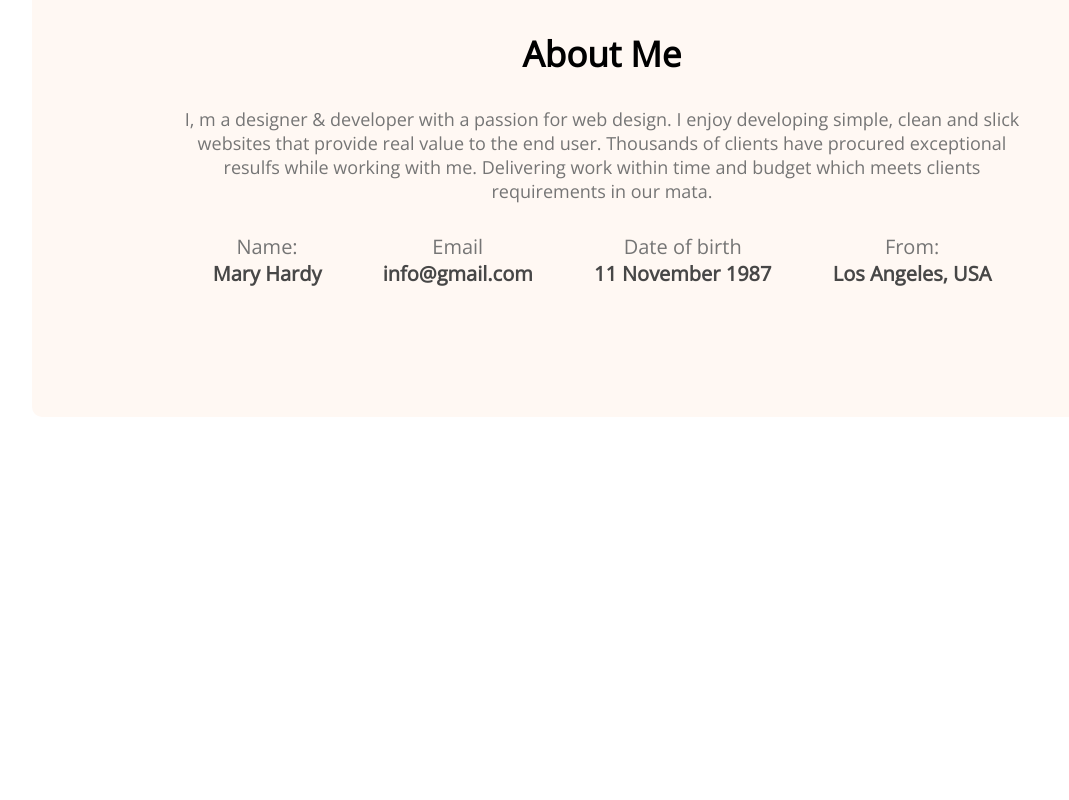
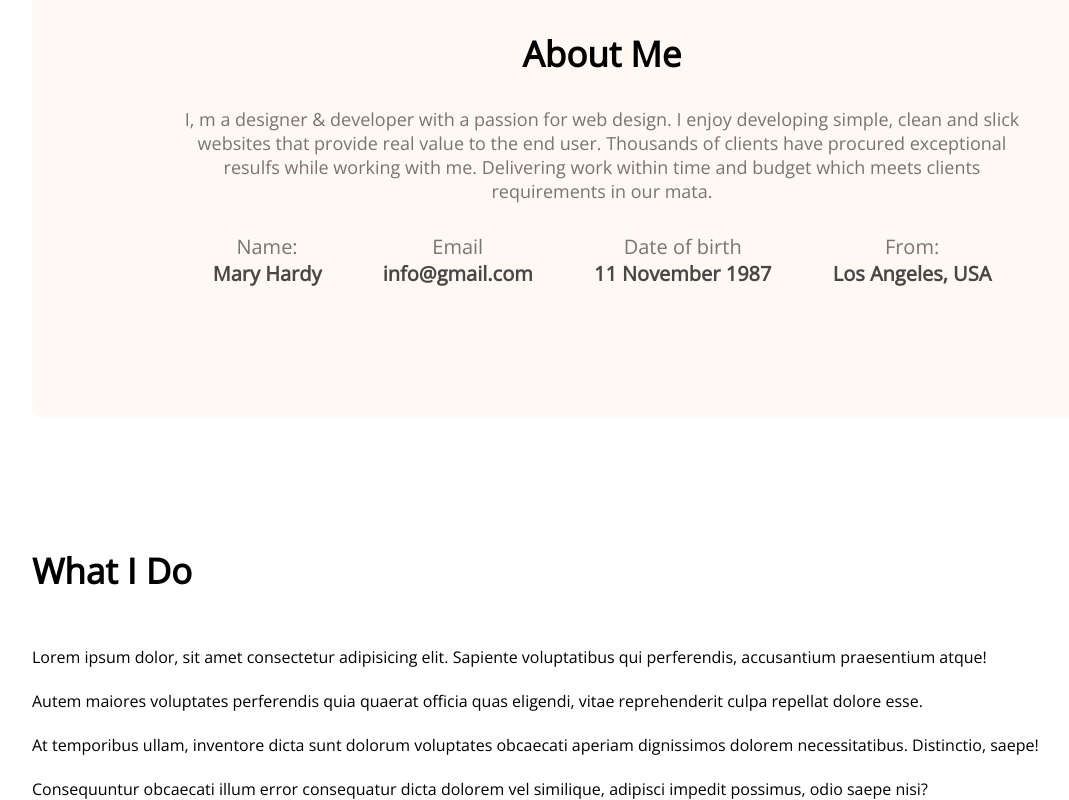
Before and after one commit to islamajbul/developer-portfolio, a plain HTML site: page index.html in a window 1280 px wide. Shown: the part 1070-1870 px from the top of the page, without its empty margins (38-1107 px from the left). Before the commit the page ends 1487 px from the top, so only its background shows below. Drawn offline with nearby package versions, Linux system fonts and the light colour scheme.

Commit message:
5-5 done

```diff
--- a/index.html
+++ b/index.html
@@ -55,6 +55,33 @@
                 </div>
             </div>
         </section>
+        <!-- what i do section -->
+        <section class="what-i-do">
+            <h3 class="section-title">What I Do</h3>
+            <!-- .skills-container>.skill*4>img+p.skill-title+p.skill-description>lorem15 -->
+            <div class="skills-container">
+                <div class="skill">
+                    <img src="" alt="">
+                    <p class="skill-title"></p>
+                    <p class="skill-description">Lorem ipsum dolor, sit amet consectetur adipisicing elit. Sapiente voluptatibus qui perferendis, accusantium praesentium atque!</p>
+                </div>
+                <div class="skill">
+                    <img src="" alt="">
+                    <p class="skill-title"></p>
+                    <p class="skill-description">Autem maiores voluptates perferendis quia quaerat officia quas eligendi, vitae reprehenderit culpa repellat dolore esse.</p>
+                </div>
+                <div class="skill">
+                    <img src="" alt="">
+                    <p class="skill-title"></p>
+                    <p class="skill-description">At temporibus ullam, inventore dicta sunt dolorum voluptates obcaecati aperiam dignissimos dolorem necessitatibus. Distinctio, saepe!</p>
+                </div>
+                <div class="skill">
+                    <img src="" alt="">
+                    <p class="skill-title"></p>
+                    <p class="skill-description">Consequuntur obcaecati illum error consequatur dicta dolorem vel similique, adipisci impedit possimus, odio saepe nisi?</p>
+                </div>
+            </div>
+        </section>
     </main>
     <footer>
 
--- a/styles/portfolio.css
+++ b/styles/portfolio.css
@@ -110,3 +110,7 @@ main {
     font-size: 20px;
     color: #474747;
 }
+/* what i do styles */
+.what-i-do{
+    margin-top: 130px;
+}
```
